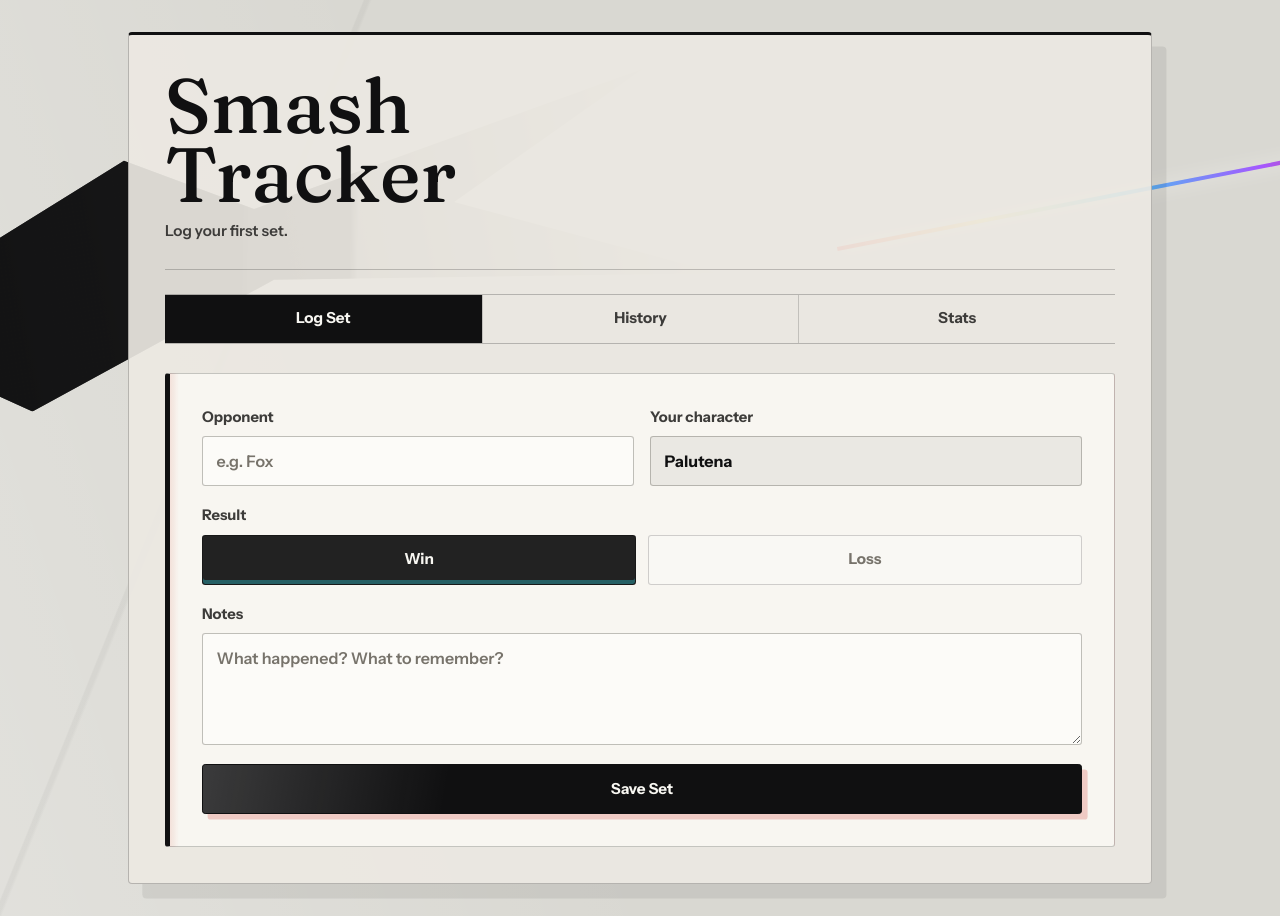
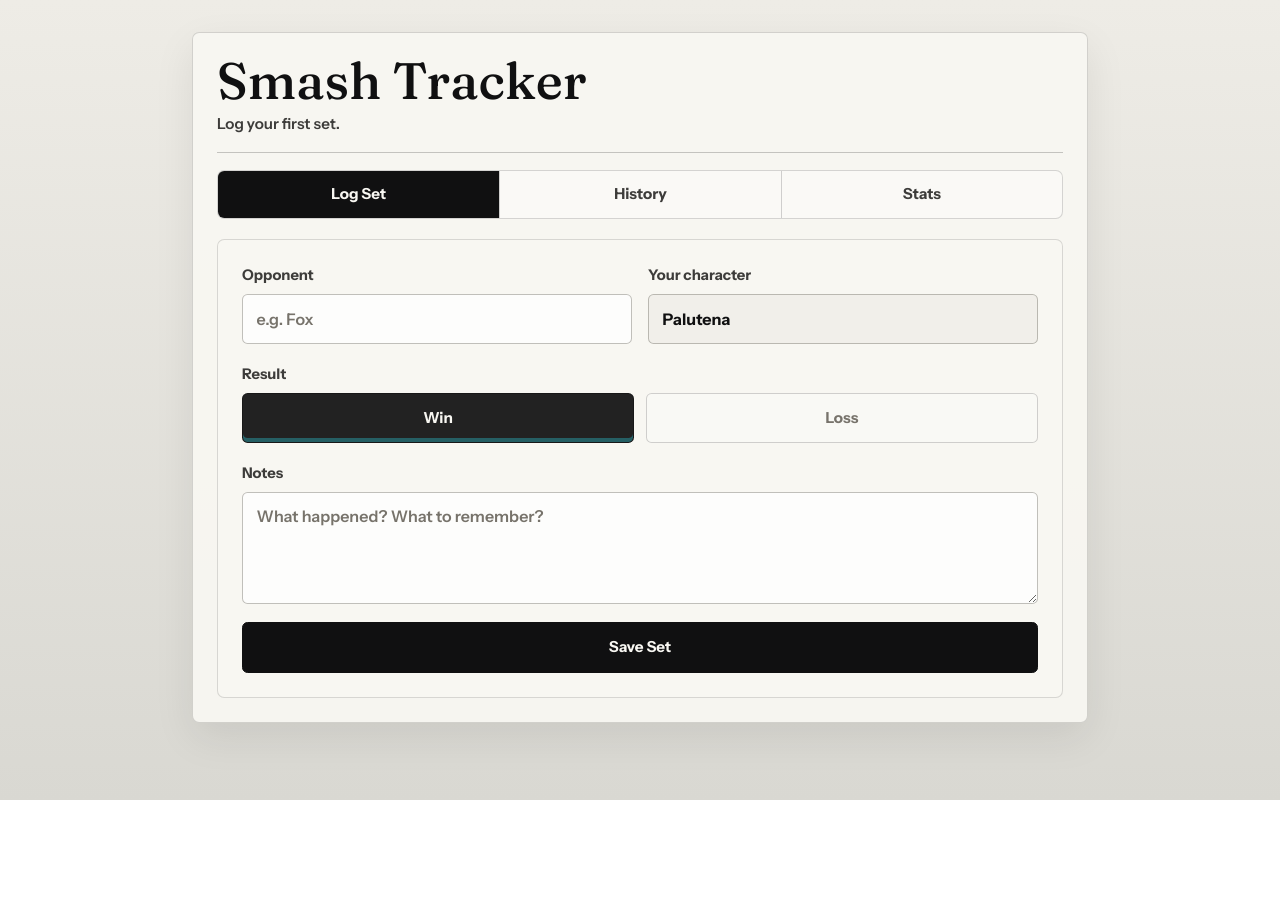
Before and after one commit to dotxdaemon/smash, a React (Vite) app: page / in a window 1280 px wide. After the commit the page ends 800 px from the top, so only its background shows below. Built offline with nearby package versions, Linux system fonts and the light colour scheme.

Commit message:
Refine tracker UI shell

```diff
--- a/src/App.tsx
+++ b/src/App.tsx
@@ -80,8 +80,12 @@ function App() {
   }
 
   return (
-    <div data-visual-system="ink-prism" className="app-shell">
-      <div data-ink-stroke="true" className="ink-frame">
+    <div
+      data-visual-system="training-ledger"
+      data-layout="compact-workspace"
+      className="app-shell"
+    >
+      <div className="app-frame">
         <header className="app-header">
           <div>
             <h1 className="app-title">Smash Tracker</h1>
--- a/src/index.css
+++ b/src/index.css
@@ -33,10 +33,7 @@
   body {
     min-height: 100dvh;
     margin: 0;
-    background:
-      linear-gradient(112deg, transparent 0 22%, rgb(16 16 17 / 0.04) 22.1% 22.35%, transparent 22.55%),
-      linear-gradient(72deg, rgb(255 255 255 / 0.22), transparent 42%),
-      var(--color-paper);
+    background: linear-gradient(180deg, #eeece6 0%, var(--color-paper) 100%);
     color: var(--color-ink);
     font-family: var(--font-sans);
     -webkit-font-smoothing: antialiased;
@@ -61,53 +58,24 @@
   p { margin: 0; }
 
   .app-shell {
+    display: flex;
     position: relative;
     min-height: 100dvh;
     overflow-x: clip;
-    padding: clamp(1rem, 3vw, 2rem);
+    align-items: flex-start;
+    padding: clamp(0.9rem, 3vw, 2rem);
   }
 
-  .app-shell::before,
-  .app-shell::after {
-    position: absolute;
-    content: "";
-    pointer-events: none;
-  }
-
-  .app-shell::before {
-    top: clamp(4rem, 12vw, 8rem);
-    left: max(-12rem, -12vw);
-    width: min(54rem, 82vw);
-    height: clamp(10rem, 19vw, 16rem);
-    background:
-      linear-gradient(100deg, rgb(16 16 17 / 0) 0 4%, rgb(16 16 17 / 0.94) 4.5% 46%, rgb(16 16 17 / 0.72) 47% 58%, rgb(16 16 17 / 0) 59%),
-      linear-gradient(88deg, rgb(16 16 17 / 0.88), rgb(16 16 17 / 0));
-    clip-path: polygon(0 55%, 34% 4%, 48% 32%, 95% 0, 71% 42%, 100% 88%, 49% 62%, 19% 100%);
-    transform: rotate(-9deg);
-  }
-
-  .app-shell::after {
-    top: clamp(7rem, 16vw, 12rem);
-    right: max(-8rem, -10vw);
-    width: min(36rem, 72vw);
-    height: 0.25rem;
-    background: linear-gradient(90deg, #f14232, #ffde68, #46c4f0, #a558ff, #f14232);
-    box-shadow: 0 0 18px rgb(255 255 255 / 0.68);
-    transform: rotate(-11deg);
-  }
-
-  .ink-frame {
+  .app-frame {
     position: relative;
     z-index: 1;
-    max-width: 64rem;
-    min-height: calc(100dvh - clamp(2rem, 6vw, 4rem));
+    width: min(100%, 56rem);
     margin: 0 auto;
-    padding: clamp(1.15rem, 3vw, 2.25rem);
-    border: 1px solid rgb(16 16 17 / 0.24);
-    border-top: 0.2rem solid var(--color-ink);
-    border-radius: 0.25rem;
-    background: color-mix(in srgb, var(--color-paper-soft) 92%, transparent);
-    box-shadow: 0.9rem 0.9rem 0 rgb(16 16 17 / 0.08);
+    padding: clamp(1rem, 2.4vw, 1.5rem);
+    border: 1px solid rgb(16 16 17 / 0.16);
+    border-radius: 0.45rem;
+    background: rgb(248 247 242 / 0.94);
+    box-shadow: 0 0.9rem 2.5rem rgb(16 16 17 / 0.08);
   }
 
   .app-header {
@@ -115,19 +83,18 @@
     align-items: end;
     justify-content: space-between;
     gap: 1rem;
-    padding-bottom: clamp(1rem, 2.4vw, 1.6rem);
+    padding-bottom: clamp(0.7rem, 1.8vw, 1rem);
     border-bottom: 1px solid rgb(16 16 17 / 0.22);
   }
 
   .app-title {
-    max-width: 10ch;
     color: var(--color-ink);
-    font-size: clamp(2.4rem, 6vw, 5.35rem);
-    line-height: 0.9;
+    font-size: clamp(2.2rem, 4vw, 3.5rem);
+    line-height: 0.95;
   }
 
   .app-status {
-    margin-top: 0.7rem;
+    margin-top: 0.45rem;
     color: var(--color-ink-soft);
     font-size: 0.95rem;
     font-weight: 600;
@@ -136,12 +103,15 @@
   .view-tabs {
     display: grid;
     grid-template-columns: repeat(3, 1fr);
-    margin: clamp(1rem, 2vw, 1.5rem) 0 0;
-    border-block: 1px solid rgb(16 16 17 / 0.24);
+    margin: clamp(0.85rem, 1.8vw, 1.1rem) 0 0;
+    overflow: hidden;
+    border: 1px solid rgb(16 16 17 / 0.16);
+    border-radius: 0.45rem;
+    background: rgb(255 255 255 / 0.38);
   }
 
   .view-tab {
-    min-height: 3rem;
+    min-height: 2.85rem;
     padding: 0.75rem 0.85rem;
     color: var(--color-ink-soft);
     font-size: 0.95rem;
@@ -171,14 +141,11 @@
   }
 
   .workspace {
-    margin-top: clamp(1rem, 2.5vw, 1.8rem);
-    padding: clamp(1rem, 3vw, 2rem);
-    border: 1px solid rgb(16 16 17 / 0.22);
-    border-left: 0.35rem solid var(--color-ink);
-    border-radius: 0.2rem;
-    background:
-      linear-gradient(90deg, rgb(207 63 53 / 0.12), transparent 0.55rem),
-      color-mix(in srgb, var(--color-paper-strong) 96%, transparent);
+    margin-top: clamp(0.85rem, 2vw, 1.25rem);
+    padding: clamp(0.95rem, 2.4vw, 1.5rem);
+    border: 1px solid rgb(16 16 17 / 0.14);
+    border-radius: 0.45rem;
+    background: color-mix(in srgb, var(--color-paper-strong) 98%, transparent);
   }
 
   .log-form {
@@ -205,8 +172,8 @@
     margin-top: 0.5rem;
     align-items: center;
     border: 1px solid color-mix(in srgb, var(--color-line-strong) 45%, transparent);
-    border-radius: 0.2rem;
-    background: rgb(16 16 17 / 0.06);
+    border-radius: 0.35rem;
+    background: color-mix(in srgb, var(--color-paper-soft) 72%, white);
     color: var(--color-ink);
     font-size: 1rem;
     font-weight: 800;
@@ -220,8 +187,8 @@
     min-height: 3.15rem;
     padding: 0.7rem 0.85rem;
     border: 1px solid color-mix(in srgb, var(--color-line-strong) 45%, transparent);
-    border-radius: 0.2rem;
-    background: rgb(255 255 255 / 0.5);
+    border-radius: 0.35rem;
+    background: rgb(255 255 255 / 0.72);
     color: var(--color-ink);
     font-size: 1rem;
     font-weight: 600;
@@ -268,7 +235,7 @@
   .choice-button,
   .primary-action {
     min-height: 3.15rem;
-    border-radius: 0.2rem;
+    border-radius: 0.35rem;
     font-size: 0.95rem;
     font-weight: 800;
     transition:
@@ -307,18 +274,13 @@
 
   .primary-action {
     border: 1px solid var(--color-ink);
-    background:
-      linear-gradient(100deg, rgb(255 255 255 / 0.18), transparent 28%),
-      var(--color-ink);
+    background: var(--color-ink);
     color: var(--color-paper-strong);
-    box-shadow: 0.35rem 0.35rem 0 rgb(207 63 53 / 0.24);
   }
 
   .primary-action:hover,
   .primary-action:focus-visible {
-    background:
-      linear-gradient(100deg, rgb(255 255 255 / 0.22), transparent 28%),
-      #252120;
+    background: #252120;
     outline: none;
   }
 
@@ -431,27 +393,12 @@
 
   @media (max-width: 640px) {
     .app-shell {
-      padding: 0.85rem;
+      padding: 0.75rem;
     }
 
-    .app-shell::before {
-      top: 5rem;
-      left: -12rem;
-      width: 30rem;
-      height: 11rem;
-      opacity: 0.9;
-    }
-
-    .app-shell::after {
-      top: 9rem;
-      right: -8rem;
-      width: 19rem;
-    }
-
-    .ink-frame {
-      min-height: calc(100dvh - 1.7rem);
-      padding: 1rem;
-      box-shadow: 0.45rem 0.45rem 0 rgb(16 16 17 / 0.08);
+    .app-frame {
+      padding: 0.9rem;
+      box-shadow: 0 0.7rem 1.7rem rgb(16 16 17 / 0.08);
     }
 
     .app-header {
@@ -459,7 +406,7 @@
     }
 
     .app-title {
-      font-size: 2.7rem;
+      font-size: 2.35rem;
     }
 
     .view-tab {
@@ -469,7 +416,6 @@
 
     .workspace {
       padding: 0.9rem;
-      border-left-width: 0.25rem;
     }
 
     .field-pair {
```
Also changed, not shown: 2 other files (tests, documents, lock files or other folders).
